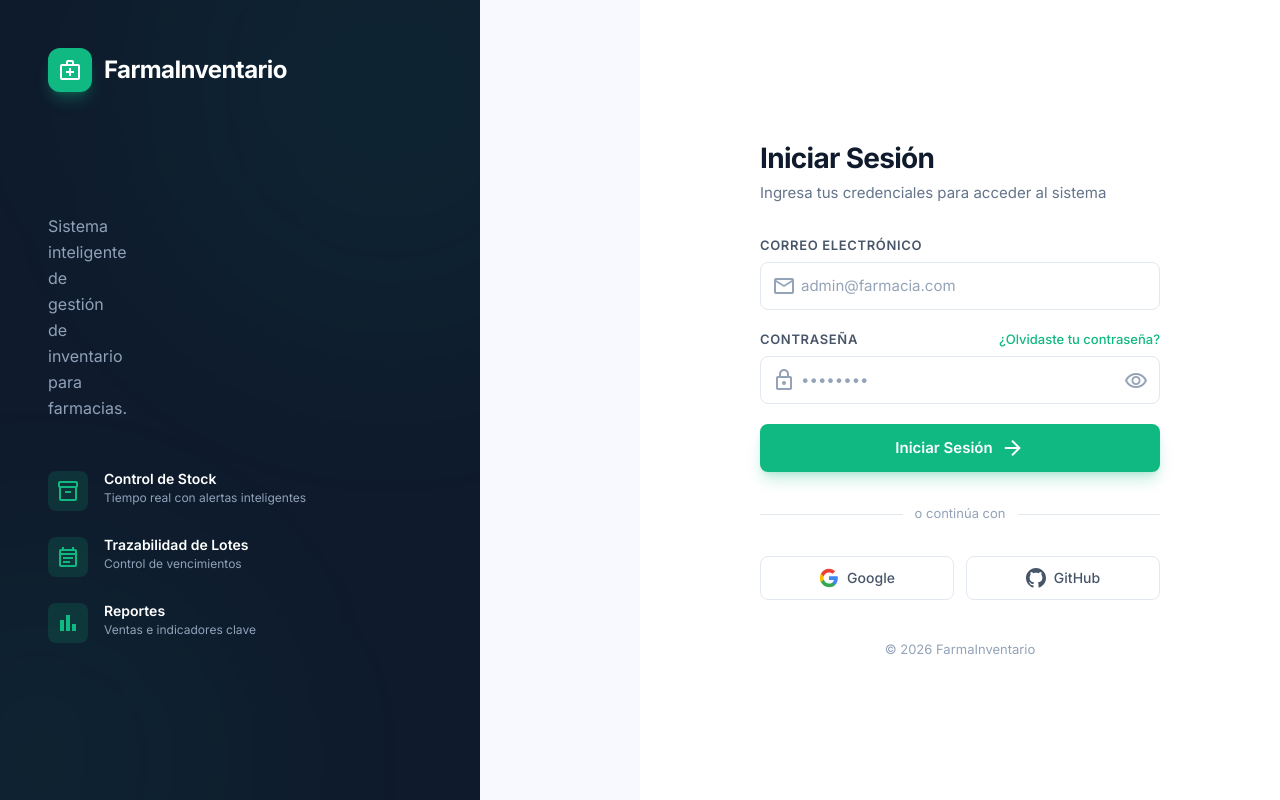
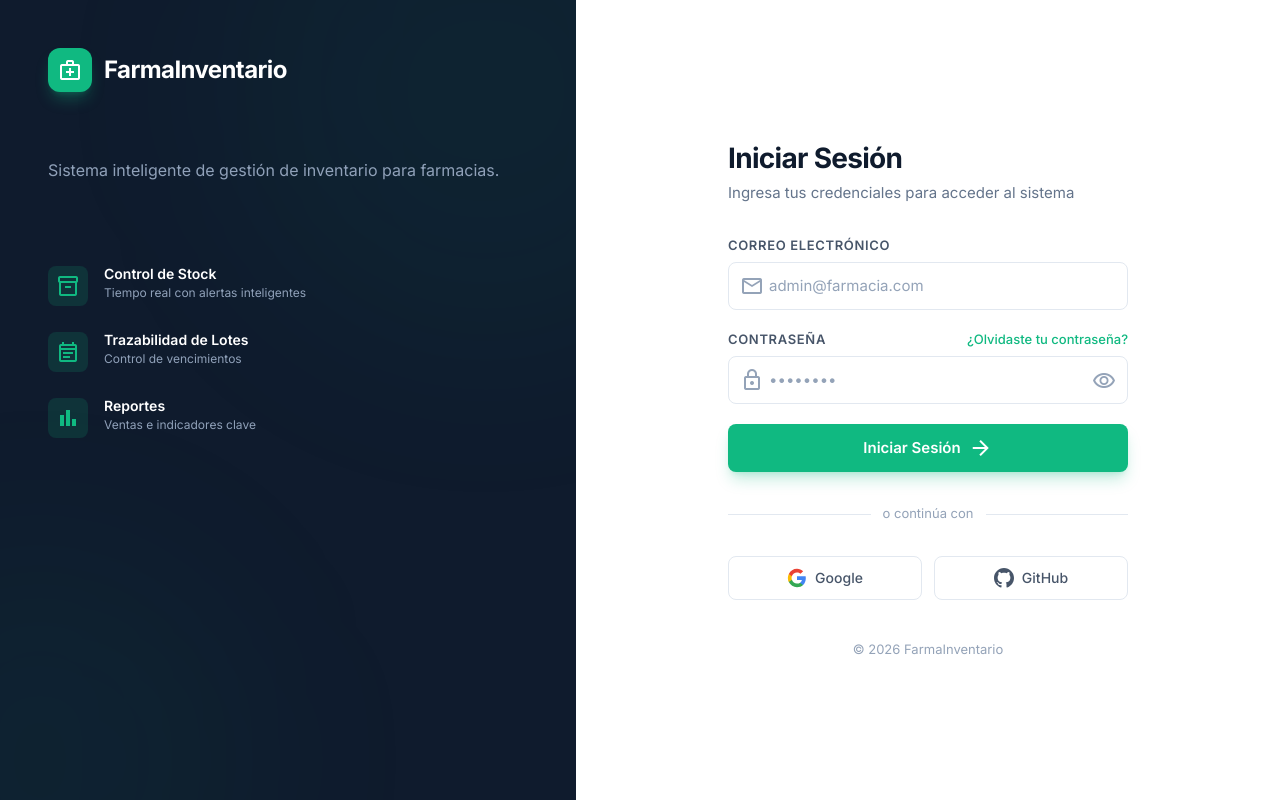
Before and after one commit to HugoAle18/FarmaInventario, a Next.js app: page /login in a window 1280 px wide. Built offline with nearby package versions, Linux system fonts and the light colour scheme.

Commit message:
fix: login layout - flex 45/55 split, tagline w-full leading-7
- Root: flex h-screen instead of grid
- Left panel: w-[45%] bg-[#0F1B2D] p-12 min-h-screen
- Right panel: flex-1
- Spacer: flex flex-col gap-8 mt-16
- Tagline: text-slate-400 text-base leading-7 w-full

```diff
--- a/src/app/login/page.tsx
+++ b/src/app/login/page.tsx
@@ -8,9 +8,9 @@ export default async function LoginPage(props: {
   const error = searchParams?.error
 
   return (
-    <div className="grid grid-cols-1 lg:grid-cols-2 h-dvh w-full overflow-hidden">
+    <div className="flex h-screen w-full overflow-hidden">
       {/* Left Panel - #0F1B2D */}
-      <div className="hidden lg:flex flex-col justify-between w-1/2 min-w-[480px] bg-[#0F1B2D] p-12 h-full relative">
+      <div className="hidden lg:flex flex-col w-[45%] bg-[#0F1B2D] p-12 min-h-screen relative">
         {/* Decorative gradient blobs */}
         <div className="absolute inset-0 overflow-hidden pointer-events-none">
           <div className="absolute -top-40 -right-40 w-[500px] h-[500px] rounded-full bg-[#10B981]/5" style={{ filter: "blur(100px)" }} />
@@ -32,8 +32,8 @@ export default async function LoginPage(props: {
           </div>
 
           {/* Spacer */}
-          <div className="flex-1 flex flex-col justify-center">
-            <p className="text-slate-400 text-base leading-relaxed max-w-sm mt-3">
+          <div className="flex flex-col gap-8 mt-16">
+            <p className="text-slate-400 text-base leading-7 w-full">
               Sistema inteligente de gestión de inventario para farmacias.
             </p>
 
@@ -74,7 +74,7 @@ export default async function LoginPage(props: {
       </div>
 
       {/* Right Panel - White */}
-      <div className="flex items-center justify-center bg-white px-6 py-10">
+      <div className="flex flex-1 items-center justify-center bg-white px-6 py-10">
         <div className="w-full max-w-[400px] mx-auto">
           {/* Mobile Logo */}
           <div className="lg:hidden text-center mb-8">
```
